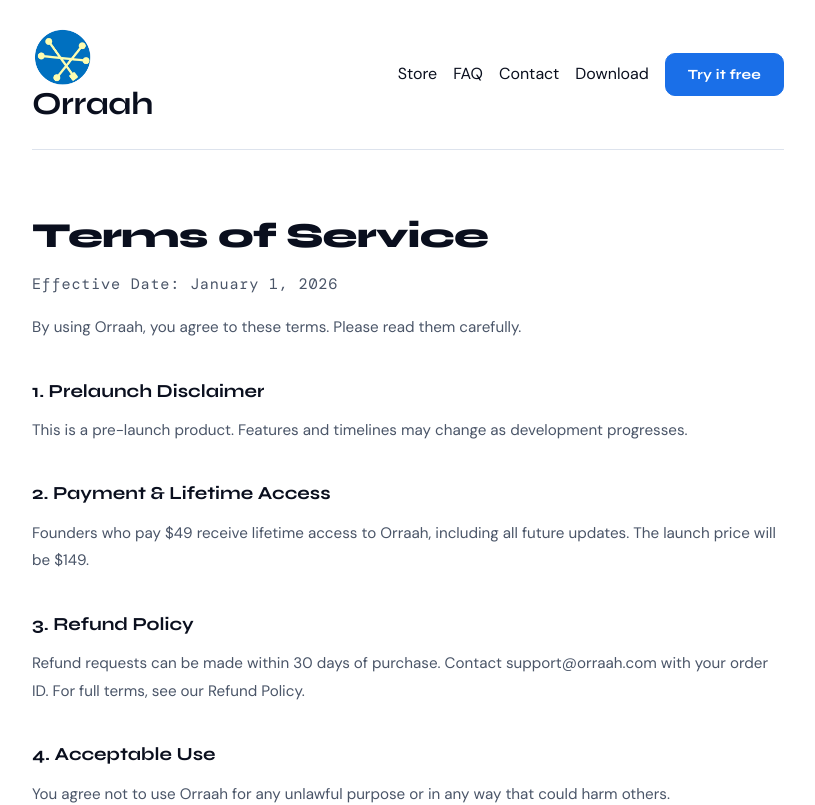
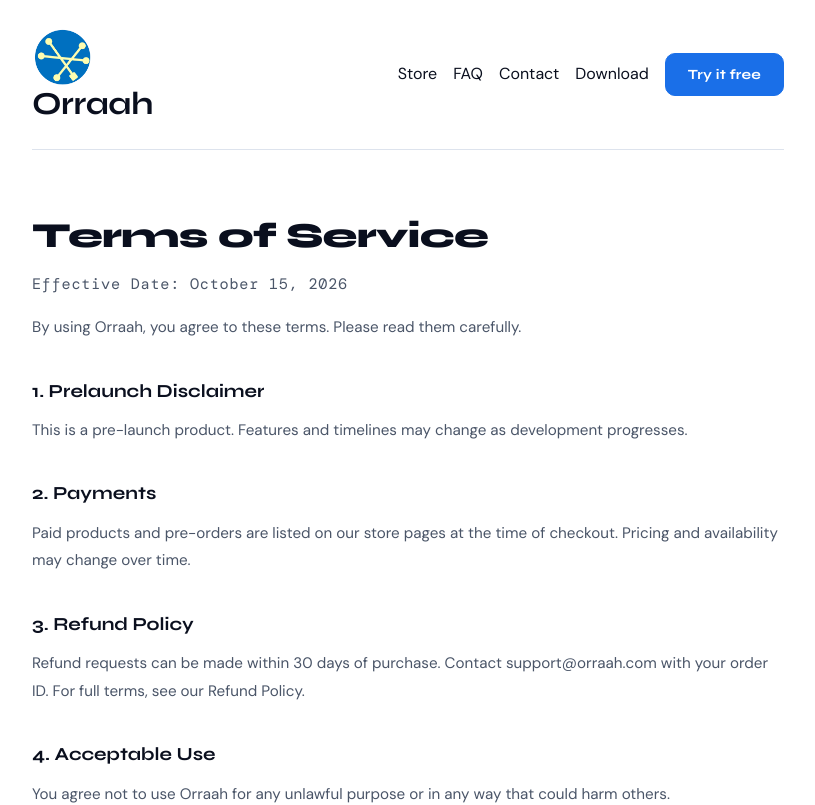
Before and after one commit to Raah-Connect/orraah.com, a Next.js app: page /terms in a window 1280 px wide. Shown: the top 805 px of the page, without its empty margins (232-1047 px from the left). Built offline with nearby package versions, Linux system fonts and the light colour scheme; a web font is replaced by a local one.

Commit message:
updated terms by removing lifetime

```diff
--- a/app/terms/page.tsx
+++ b/app/terms/page.tsx
@@ -4,15 +4,15 @@
 export default function TermsOfService() {
   return (
     <LegalPage title="Terms of Service">
-      <p className="legal-date">Effective Date: January 1, 2026</p>
+      <p className="legal-date">Effective Date: October 15, 2026</p>
 
       <p>By using Orraah, you agree to these terms. Please read them carefully.</p>
 
       <h2>1. Prelaunch Disclaimer</h2>
       <p>This is a pre-launch product. Features and timelines may change as development progresses.</p>
 
-      <h2>2. Payment &amp; Lifetime Access</h2>
-      <p>Founders who pay $49 receive lifetime access to Orraah, including all future updates. The launch price will be $149.</p>
+      <h2>2. Payments</h2>
+      <p>Paid products and pre-orders are listed on our store pages at the time of checkout. Pricing and availability may change over time.</p>
 
       <h2>3. Refund Policy</h2>
       <p>
```
